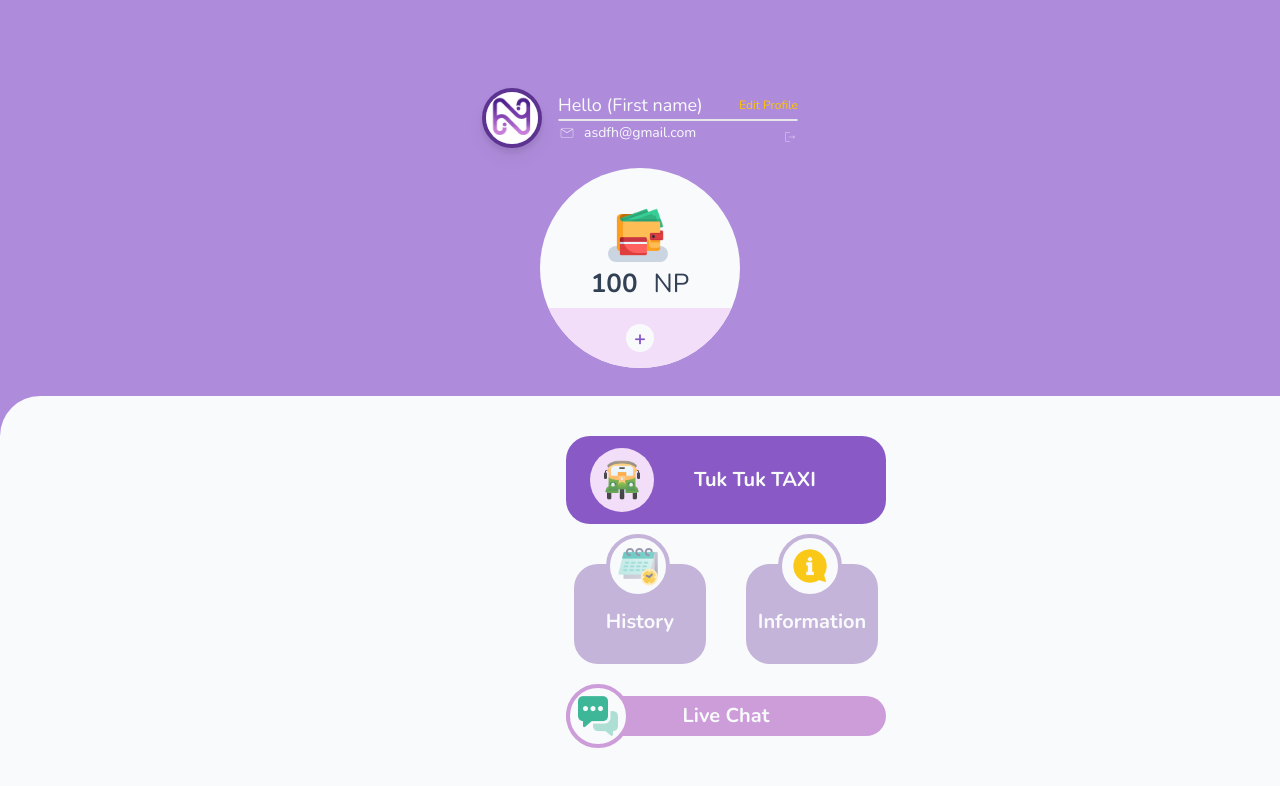
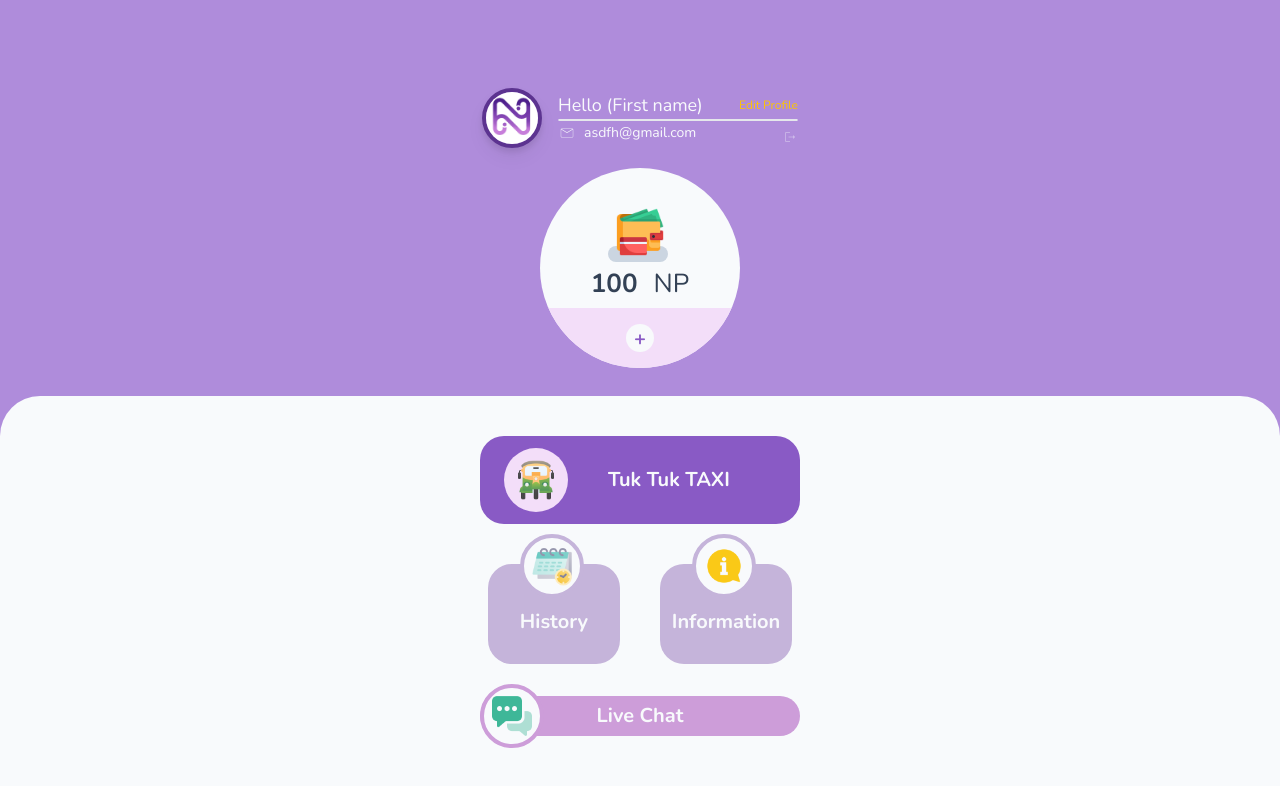
Before and after one commit to narmpiyanuch/navni-frontend, a React (Vite) app: page / in a window 1280 px wide. Shown: the top 786 px of the page. Built offline with nearby package versions, Linux system fonts and the light colour scheme.

Commit message:
edit error at homePage from pull

```diff
--- a/src/pages/userPage/HomePageForUser.jsx
+++ b/src/pages/userPage/HomePageForUser.jsx
@@ -70,30 +70,7 @@ export default function HomePageForUser() {
           </div>
         </div>
       </div>
-      <div className="fixed top-[42%] items-center justify-start pt-6 bg-MonoColor-50 h-full w-screen rounded-[40px_40px_0px_0px] mt-[60px]">
-        <div className="flex items-center justify-center pt-4">
-          <div className="flex  items-center bg-Primary-dark w-[320px] h-[88px] rounded-3xl gap-10 pl-6 active:bg-Primary-main">
-            <div className="flex justify-center items-center w-[64px] h-[64px] bg-Secondary-lightest rounded-full">
-              <img src={tuktuk} alt="tuktuk" className="w-[40px]" />
-            </div>
-            <p className="text-MonoColor-50 text-[20px] font-semibold">
-              Tuk Tuk TAXI
-            </p>
-          </div>
-        </div>
-        <div className="flex gap-10 items-center justify-center mt-10">
-          <div className="flex flex-col justify-center items-center relative w-[132px] h-[100px] rounded-3xl bg-Primary-light active:bg-Primary-main">
-            <div className="flex justify-center items-center w-[64px] h-[64px] bg-MonoColor-50 rounded-full absolute top-[-30px] border-4  border-Primary-light">
-              <img src={calendar} alt="tuktuk" className="w-[40px]" />
-            </div>
-            <p className="text-MonoColor-50 text-[20px] font-semibold pt-4">
-              History
-            </p>
-          </div>
-          <div className="flex flex-col justify-center items-center relative w-[132px] h-[100px] rounded-3xl bg-Primary-light active:bg-Primary-main">
-            <div className="flex justify-center items-center w-[64px] h-[64px] bg-MonoColor-50 rounded-full absolute top-[-30px] border-4  border-Primary-light">
-              <img src={information} alt="tuktuk" className="w-[40px]" />
-            </div>
+
       <div className='fixed top-[42%] items-center justify-start pt-6 bg-MonoColor-50 h-full w-screen rounded-[40px_40px_0px_0px] mt-[60px]'>
         <div className='flex items-center justify-center pt-4'>
           <button className='flex  items-center bg-Primary-dark w-[320px] h-[88px] rounded-3xl gap-10 pl-6 active:bg-Primary-main'>
@@ -132,12 +109,6 @@ export default function HomePageForUser() {
           </div>
         </div>
       </div>
-            <p className="text-MonoColor-50 text-[20px] font-semibold">
-              Live Chat
-            </p>
     </div>
-        </div>
-      </div>
-    </div >
   );
 }
```
Lines whose indentation alone changed are shown as unchanged.
